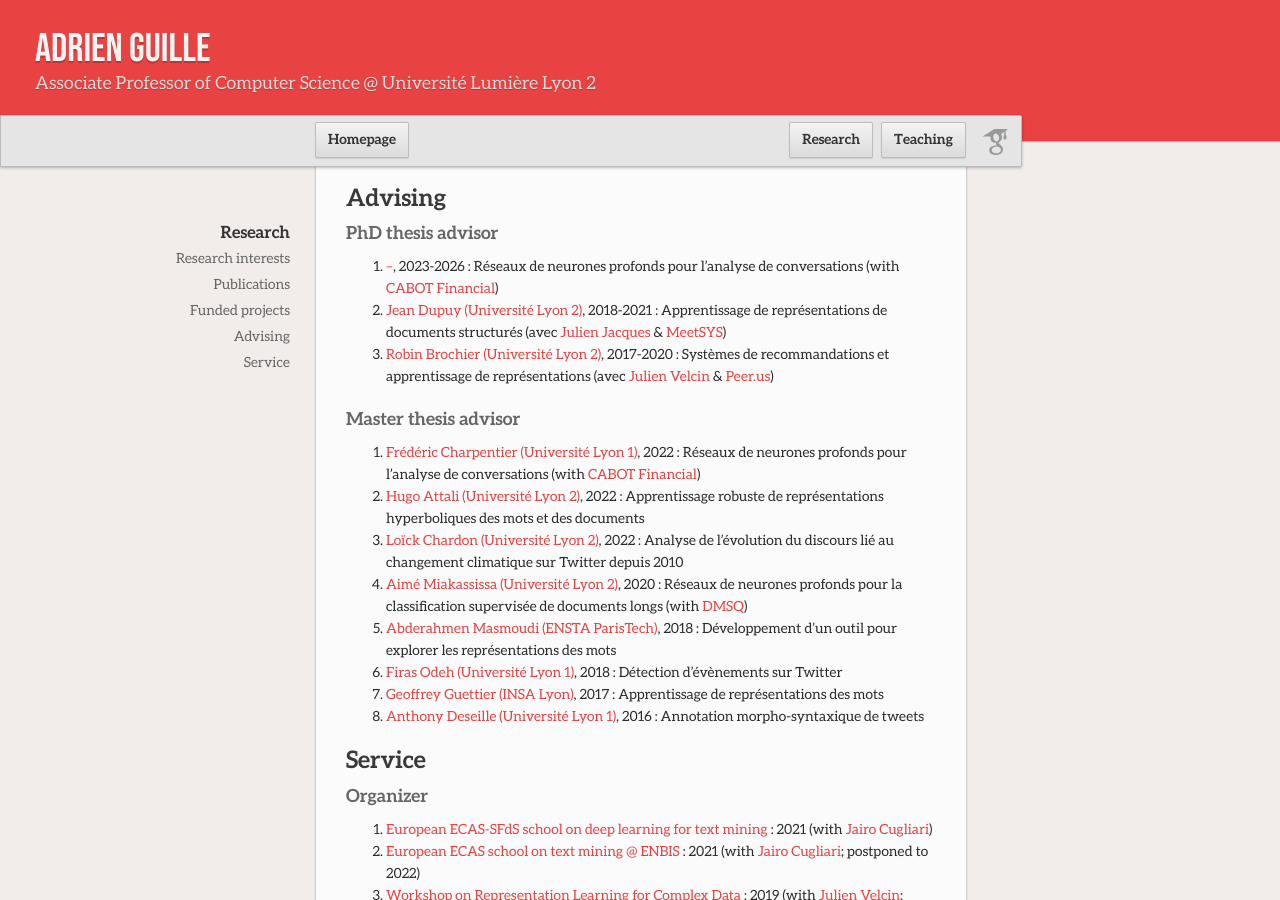
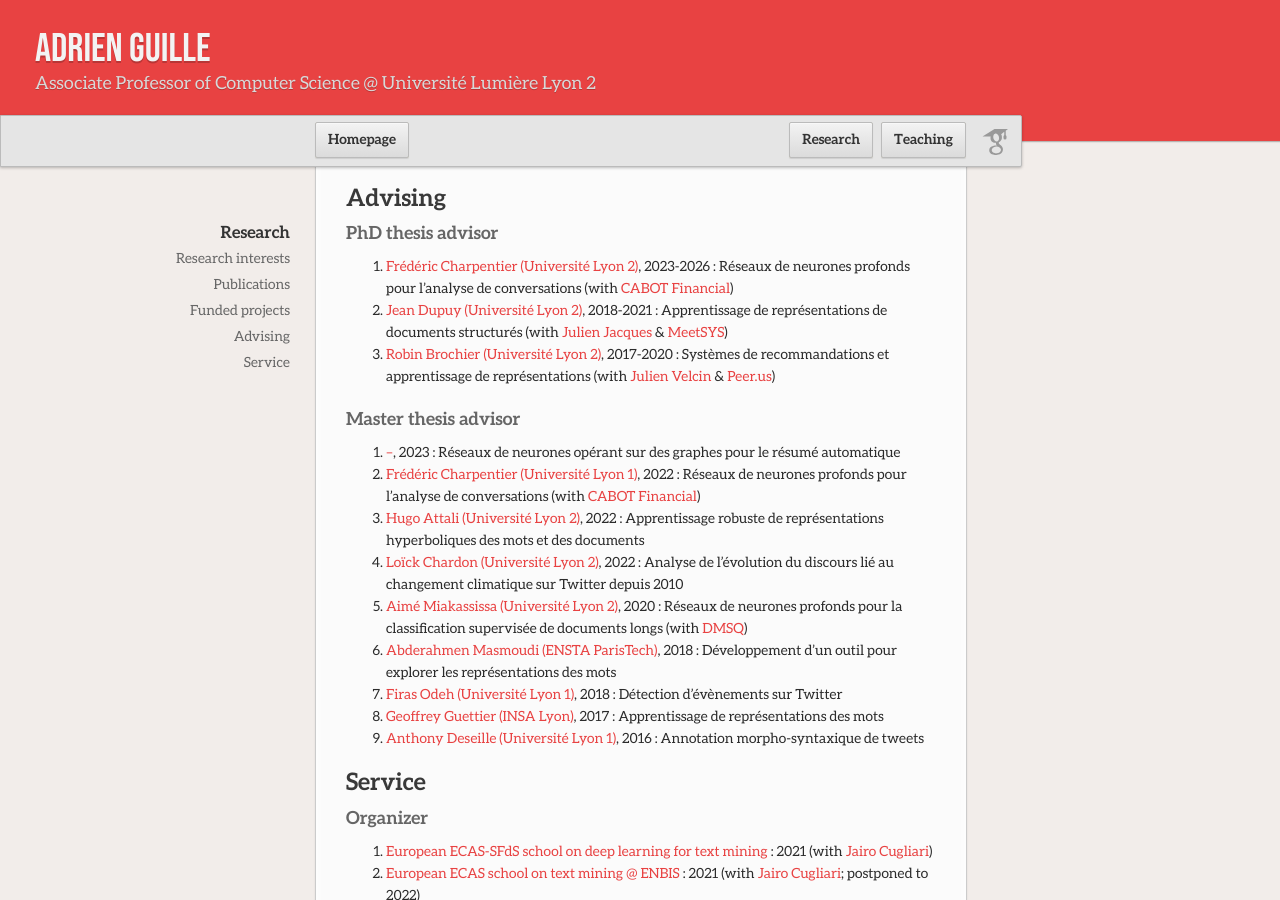
Before and after one commit to AdrienGuille/adrienguille.github.io, a Jekyll site: the page built from research.md, in a window 1280 px wide and 900 px high, scrolled down 883 px. Built offline with Jekyll 4.4.1, drawn with Linux system fonts in a browser that asks for light colours; our own code applies the rules of GitHub Pages for plain Markdown files; some of the changed lines change nothing that is shown.

Commit message:
Update research.md

```diff
--- a/research.md
+++ b/research.md
@@ -30,12 +30,13 @@ See the [dedicated page](publications.md) or my [Google Scholar profile](https:/
 
 ### PhD thesis advisor
 
-- [--](#), 2023-2026 : Réseaux de neurones profonds pour l'analyse de conversations (with [CABOT Financial](https://www.cabotfinancial.fr))
-- [Jean Dupuy (Université Lyon 2)](#), 2018-2021 : Apprentissage de représentations de documents structurés (avec [Julien Jacques](http://eric.univ-lyon2.fr/~jjacques/) & [MeetSYS](http://meetsys.com/))
-- [Robin Brochier (Université Lyon 2)](#), 2017-2020 : Systèmes de recommandations et apprentissage de représentations (avec [Julien Velcin](http://eric.univ-lyon2.fr/~jvelcin/) & [Peer.us](http://peer.us/))
+- [Frédéric Charpentier (Université Lyon 2)](#), 2023-2026 : Réseaux de neurones profonds pour l'analyse de conversations (with [CABOT Financial](https://www.cabotfinancial.fr))
+- [Jean Dupuy (Université Lyon 2)](#), 2018-2021 : Apprentissage de représentations de documents structurés (with [Julien Jacques](http://eric.univ-lyon2.fr/~jjacques/) & [MeetSYS](http://meetsys.com/))
+- [Robin Brochier (Université Lyon 2)](#), 2017-2020 : Systèmes de recommandations et apprentissage de représentations (with [Julien Velcin](http://eric.univ-lyon2.fr/~jvelcin/) & [Peer.us](http://peer.us/))
 
 ### Master thesis advisor
 
+- [--](#), 2023 : Réseaux de neurones opérant sur des graphes pour le résumé automatique
 - [Frédéric Charpentier (Université Lyon 1)](#), 2022 : Réseaux de neurones profonds pour l'analyse de conversations (with [CABOT Financial](https://www.cabotfinancial.fr))
 - [Hugo Attali (Université Lyon 2)](#), 2022 : Apprentissage robuste de représentations hyperboliques des mots et des documents
 - [Loïck Chardon (Université Lyon 2)](#), 2022 : Analyse de l'évolution du discours lié au changement climatique sur Twitter depuis 2010
@@ -52,7 +53,7 @@ See the [dedicated page](publications.md) or my [Google Scholar profile](https:/
 - [European ECAS-SFdS school on deep learning for text mining](https://www.sfds.asso.fr/fr/ecas/632-home/) : 2021 (with [Jairo Cugliari](http://eric.univ-lyon2.fr/jcugliari/))
 - [European ECAS school on text mining @ ENBIS](https://www.enbis.org/activities/events/current/631_ENBIS_20_Pre_Conference_Event__Joint_ECAS_ENBIS_1_Day_Summer_Course___POSTPONED/) : 2021 (with [Jairo Cugliari](http://eric.univ-lyon2.fr/jcugliari/); postponed to 2022)
 - [Workshop on Representation Learning for Complex Data](http://mediamining.univ-lyon2.fr/workshop2019/) : 2019 (with [Julien Velcin](http://mediamining.univ-lyon2.fr/velcin/); supported by [SFdS](#) & [GdR MaDICS](#))
-- [Séminaire du laboratoire (DMD)](#): 2019-2021
+- [Séminaire du laboratoire (DMD)](https://eric.msh-lse.fr/category/seminaires/): 2019-2021
 - [Session démo @ Conférence Extraction et Gestion des Connaissances](http://www.egc.asso.fr/category/manifestations/conferences) : 2019, 2018, 2017
 - [Graph embedding day](http://ged2018.sci-web.net) : 2018
 - [École de printemps en fouille de textes](https://eric.univ-lyon2.fr/textmining/) : 2018
@@ -65,18 +66,18 @@ See the [dedicated page](publications.md) or my [Google Scholar profile](https:/
 
 - [International Joint Conference on Artificial Intelligence (IJCAI)](#) : 2021, from 2022 to 2024 (Program Committee Board member for 3 years)
 - [International Conference on Empirical Methods in Natural Language Processing (EMNLP)](#) : 2022, 2021
-- [European Conference on Information Retrieval (ECIR)](https://link.springer.com/conference/ecir) : 2023, 2022, 2021, 2020
+- [European Conference on Information Retrieval (ECIR)](#) : 2023, 2022, 2021, 2020
 - [European Chapter of the Association for Computational Linguistics (EACL)](#) : 2021
-- [Conférence Extraction et Gestion des Connaissances (EGC)](http://www.egc.asso.fr/category/manifestations/conferences) : 2023, 2022, 2021, 2020, 2019, 2018
-- [IEEE International Conference on Innovations in Intelligent Systems and Applications (INISTA)](http://inista.org): 2020
-- [International Symposium on Information Management and Big Data (SIMBig)](https://simbig.org) : 2021, 2019, 2018, 2017, 2016, 2015
-- [Modèles & Analyse des Réseaux : Approches Mathématiques & Informatiques](https://lipn.univ-paris13.fr/marami/MARAMI/Accueil.html) : 2019
+- [Conférence Extraction et Gestion des Connaissances (EGC)](#) : 2023, 2022, 2021, 2020, 2019, 2018
+- [IEEE International Conference on Innovations in Intelligent Systems and Applications (INISTA)](#): 2020
+- [International Symposium on Information Management and Big Data (SIMBig)](#) : 2021, 2019, 2018, 2017, 2016, 2015
+- [Modèles & Analyse des Réseaux : Approches Mathématiques & Informatiques](#) : 2019
 - [Numéro spécial de la revue d'intelligence artificielle (RIA)](#) : 2016
 
 ### Journal reviewer
 
 - [IEEE Transactions on Knowledge and Data Engineering](#) : 2020, 2019, 2018, 2017, 2015
-- [Springer Machine Learning]() : 2021
+- [Springer Machine Learning](#) : 2021
 - [Journal of Machine Learning Research](#) : 2019
 - [Springer Data Mining and Knowledge Discovery](#) : 2017, 2016
 - [Elsevier Expert Systems With Applications](#) : 2019
```
